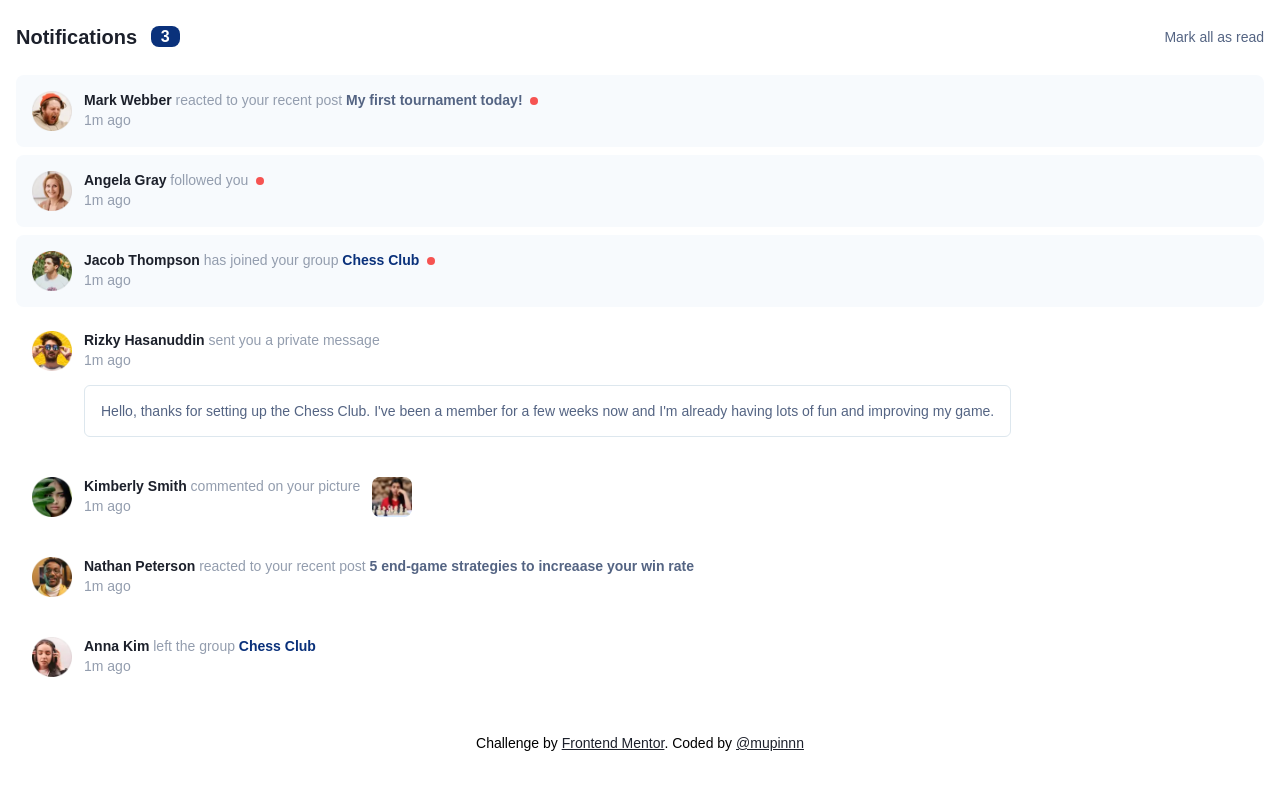
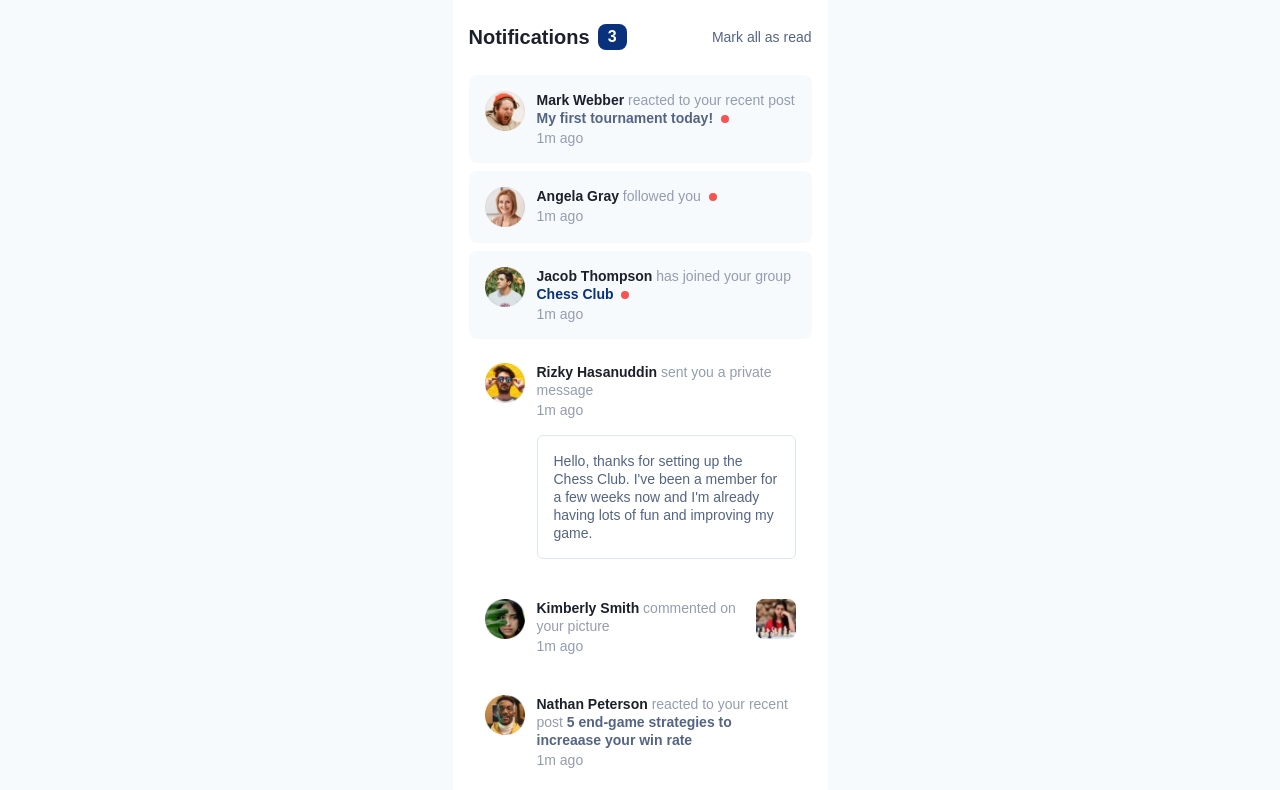
Before and after one commit to mupinnn/slices, an Astro site in the folder slices/notifications-page/: page / in a window 1280 px wide. Shown: the top 790 px of the page. Built offline with nearby package versions, Linux system fonts and the light colour scheme; Astro itself is replaced by a stand-in of ours.

Commit message:
feat(slices/notifications-page): desktop design

```diff
--- a/slices/notifications-page/src/layouts/default-layout.astro
+++ b/slices/notifications-page/src/layouts/default-layout.astro
@@ -12,10 +12,12 @@ import "../styles/global.css";
     <meta name="generator" content={Astro.generator} />
     <title>Notifications Page - Frontend mentor</title>
   </head>
-  <body class="flex min-h-screen flex-col items-center p-4 pt-[23px]">
+  <body class="bg-navy-50 flex min-h-screen flex-col items-center">
     <slot />
 
-    <footer class="[&_a]:text-navy-950 mt-10 text-center text-sm text-balance [&_a]:underline">
+    <footer
+      class="[&_a]:text-navy-950 mt-10 px-4 pb-4 text-center text-sm text-balance [&_a]:underline"
+    >
       Challenge by <a
         href="https://www.frontendmentor.io?ref=challenge"
         target="_blank"
--- a/slices/notifications-page/src/pages/index.astro
+++ b/slices/notifications-page/src/pages/index.astro
@@ -143,18 +143,19 @@ const notifications: Notification[] = [
 ---
 
 <DefaultLayout>
-  <main class="flex w-full flex-col gap-6">
+  <main
+    class="min-[1440px]:shadow-navy-100 flex w-full max-w-[375px] flex-col gap-6 bg-white p-4 pt-[23px] min-[1440px]:mt-[63px] min-[1440px]:max-w-[730px] min-[1440px]:gap-7 min-[1440px]:rounded-lg min-[1440px]:p-8.5 min-[1440px]:pb-2.5 min-[1440px]:shadow-2xl"
+  >
     <div class="flex items-center justify-between">
-      <h1 class="text-navy-950 text-xl font-extrabold">
+      <h1 class="text-navy-950 flex items-center text-xl font-extrabold min-[1440px]:text-2xl">
         Notifications
-        <span
-          class="ml-2 rounded-lg bg-blue-950 px-2.5 py-0.5 align-text-bottom text-[16px] text-white"
-        >
-          3
-        </span>
+        <span class="ml-2 rounded-lg bg-blue-950 px-2.5 py-0.5 text-[16px] text-white"> 3 </span>
       </h1>
 
-      <button id="mark-all-read" class="cursor-pointer text-sm font-medium text-gray-600">
+      <button
+        id="mark-all-read"
+        class="cursor-pointer text-sm font-medium text-gray-600 hover:text-blue-950 min-[1440px]:text-base"
+      >
         Mark all as read
       </button>
     </div>
@@ -163,12 +164,12 @@ const notifications: Notification[] = [
       {
         notifications.map(notif => (
           <button
-            class="data-[unread=false]:bg-navy-50 group flex cursor-pointer gap-3 rounded-lg p-4 text-left"
+            class="data-[unread=false]:bg-navy-50 group flex cursor-pointer gap-3 rounded-lg p-4 text-left text-sm leading-4.5 min-[1440px]:py-4.5 min-[1440px]:text-base"
             data-unread={notif.is_read}
           >
-            <img src={notif.meta.sender.avatar} alt="" class="size-10" />
+            <img src={notif.meta.sender.avatar} alt="" class="size-10 min-[1440px]:size-11" />
             {notif.event_type === "POST_REACT" && (
-              <div class="flex flex-col text-sm leading-4.5">
+              <div class="flex flex-col">
                 <p class="font-medium text-gray-500">
                   <span class="text-navy-950 font-extrabold">{notif.meta.sender.name}</span> reacted
                   to your recent post{" "}
@@ -180,7 +181,7 @@ const notifications: Notification[] = [
             )}
 
             {notif.event_type === "USER_FOLLOW" && (
-              <div class="flex flex-col text-sm leading-4.5">
+              <div class="flex flex-col">
                 <p class="font-medium text-gray-500">
                   <span class="text-navy-950 font-extrabold">{notif.meta.sender.name}</span>{" "}
                   followed you{" "}
@@ -191,7 +192,7 @@ const notifications: Notification[] = [
             )}
 
             {notif.event_type === "GROUP_JOIN" && (
-              <div class="flex flex-col text-sm leading-4.5">
+              <div class="flex flex-col">
                 <p class="font-medium text-gray-500">
                   <span class="text-navy-950 font-extrabold">{notif.meta.sender.name}</span> has
                   joined your group{" "}
@@ -203,7 +204,7 @@ const notifications: Notification[] = [
             )}
 
             {notif.event_type === "GROUP_LEAVE" && (
-              <div class="flex flex-col text-sm leading-4.5">
+              <div class="flex flex-col">
                 <p class="font-medium text-gray-500">
                   <span class="text-navy-950 font-extrabold">{notif.meta.sender.name}</span> left
                   the group{" "}
@@ -215,14 +216,14 @@ const notifications: Notification[] = [
             )}
 
             {notif.event_type === "DM" && (
-              <div class="flex flex-col text-sm leading-4.5">
+              <div class="flex flex-col">
                 <p class="font-medium text-gray-500">
                   <span class="text-navy-950 font-extrabold">{notif.meta.sender.name}</span> sent
                   you a private message{" "}
                   <span class="ml-1 hidden size-2 rounded-full bg-red-500 group-data-[unread=false]:inline-block" />
                 </p>
                 <p class="mt-0.5 font-medium text-gray-500">1m ago</p>
-                <p class="border-navy-100 mt-4 rounded-md border p-4 font-medium text-gray-600">
+                <p class="border-navy-100 mt-4 rounded-md border p-4 font-medium text-gray-600 min-[1440px]:p-5 min-[1440px]:leading-[21px]">
                   {notif.meta.content}
                 </p>
               </div>
@@ -230,7 +231,7 @@ const notifications: Notification[] = [
 
             {notif.event_type === "POST_COMMENT" && (
               <>
-                <div class="flex flex-col text-sm leading-4.5">
+                <div class="flex flex-col">
                   <p class="font-medium text-gray-500">
                     <span class="text-navy-950 font-extrabold">{notif.meta.sender.name}</span>{" "}
                     commented on your picture{" "}
@@ -238,7 +239,11 @@ const notifications: Notification[] = [
                   </p>
                   <p class="mt-0.5 font-medium text-gray-500">1m ago</p>
                 </div>
-                <img src={notif.meta.thumbnail} alt="" class="aspect-square size-10 rounded-lg" />
+                <img
+                  src={notif.meta.thumbnail}
+                  alt=""
+                  class="ml-auto aspect-square size-10 rounded-lg min-[1440px]:size-11"
+                />
               </>
             )}
           </button>
```
